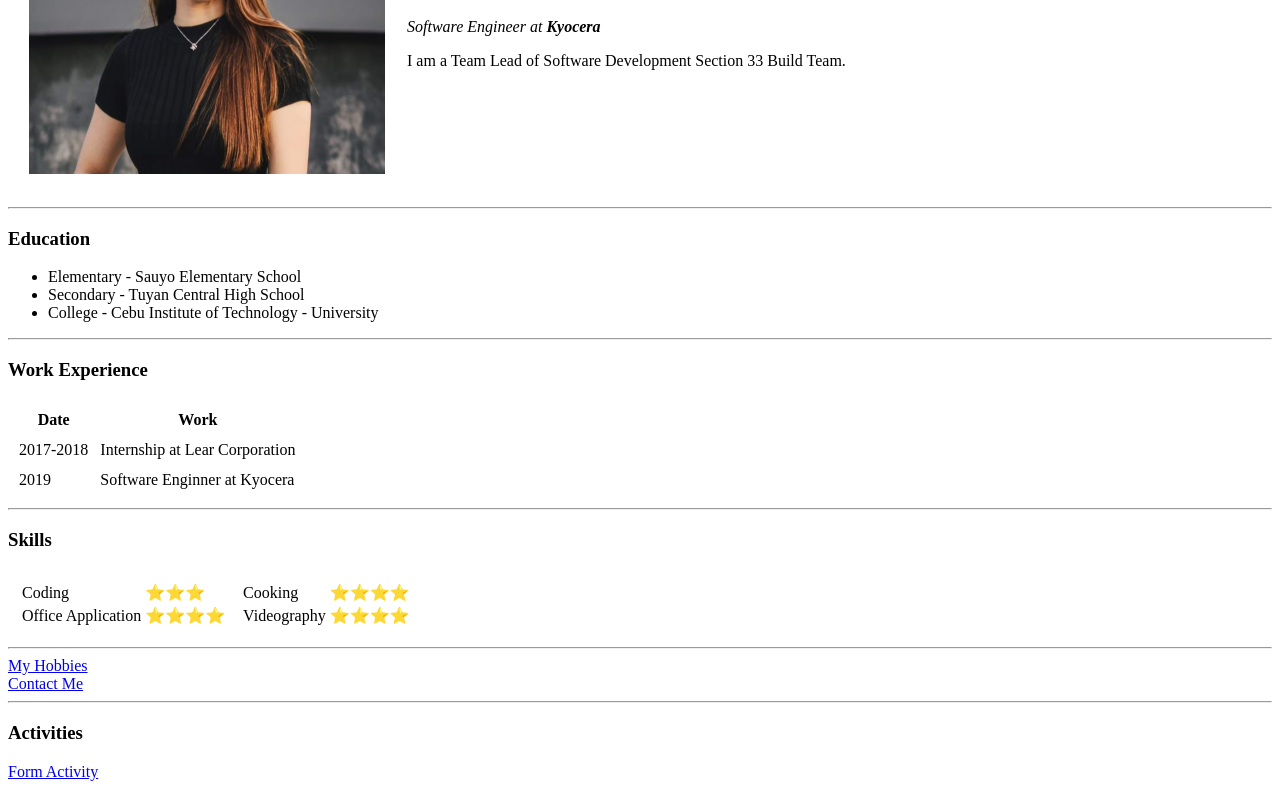
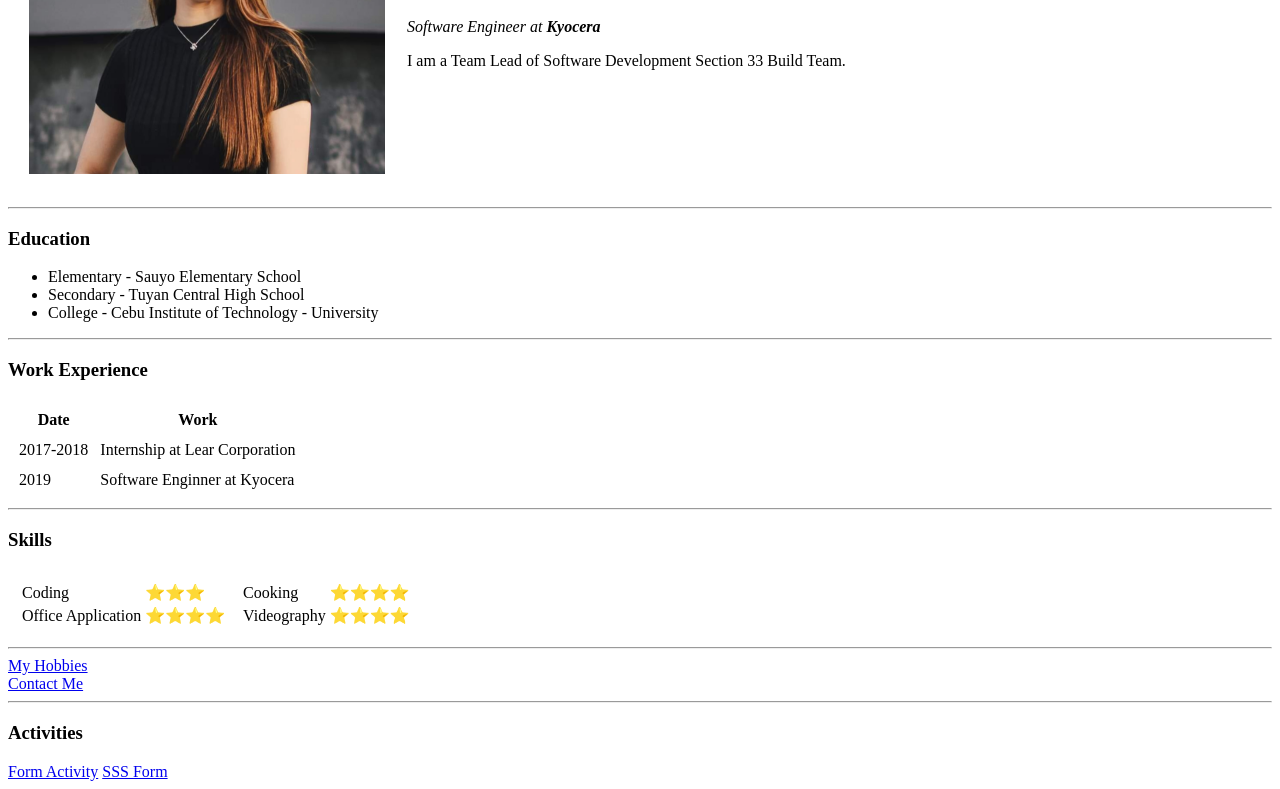
Before and after one commit to Ellebchei/cv, a plain HTML site: page index.html in a window 1280 px wide. Shown: the part 183-972 px from the top of the page. Drawn offline with Linux system fonts and the light colour scheme.

Commit message:
Added sss activity link

```diff
--- a/index.html
+++ b/index.html
@@ -81,5 +81,6 @@
     <hr>
     <h3>Activities</h3>
     <a href="form.html">Form Activity</a>
+    <a href="sss.html">SSS Form</a>
   </body>
 </html>
```
